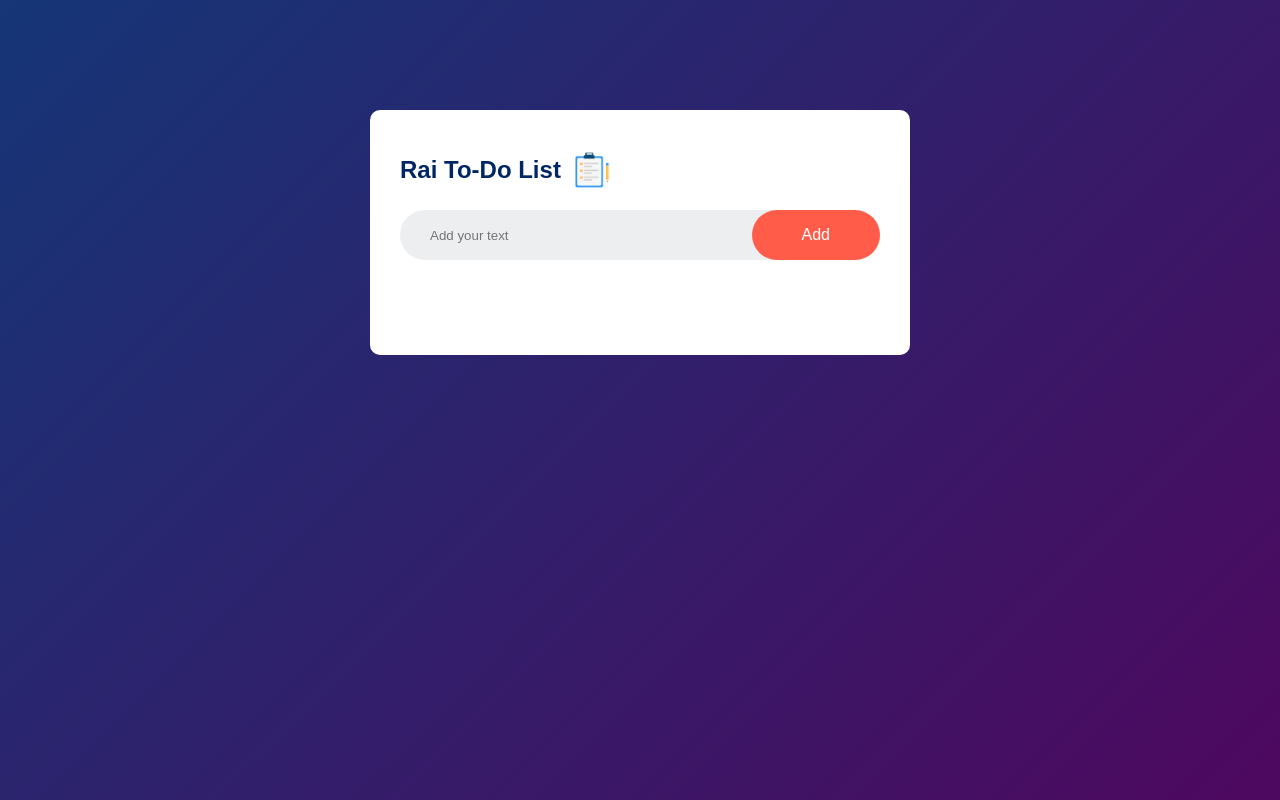
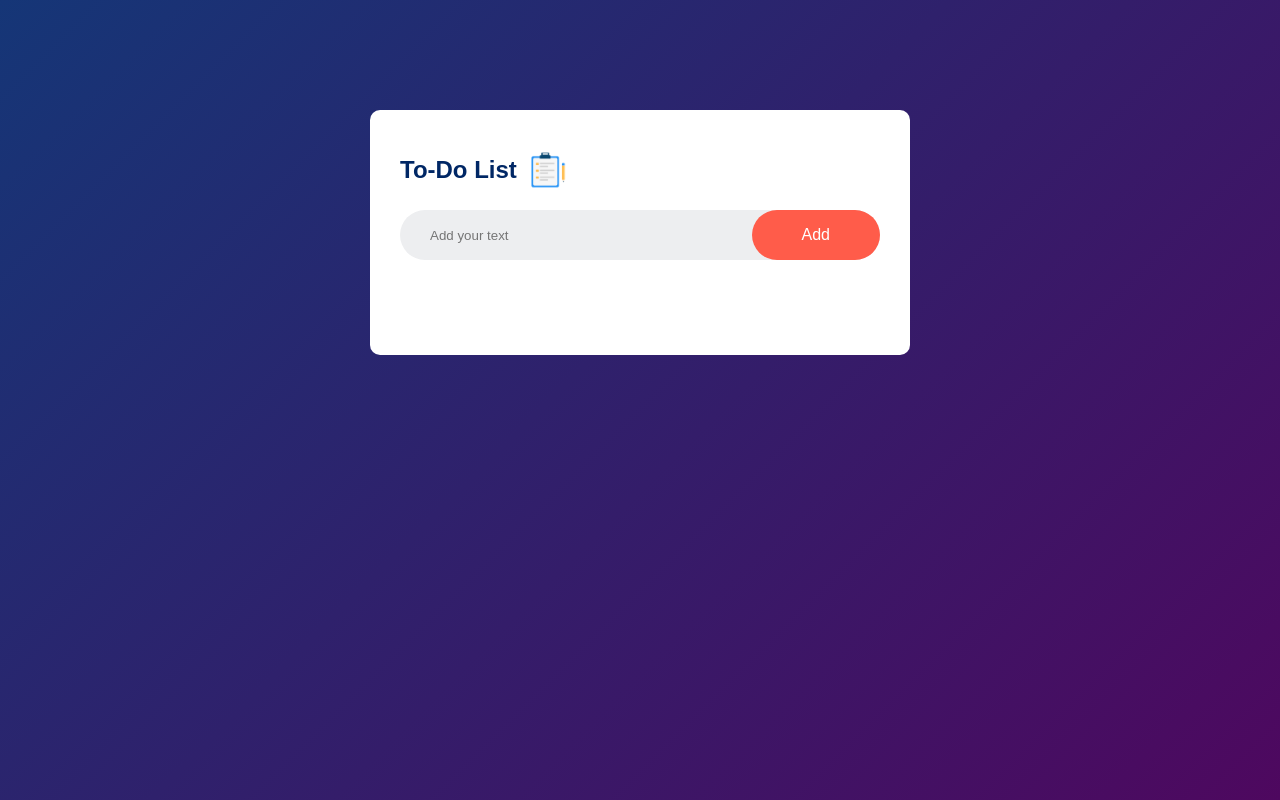
Before and after one commit to RaiAdnyana/To-Do-List, a plain HTML site: page index.html in a window 1280 px wide. Drawn offline with Linux system fonts and the light colour scheme; some packages are replaced by stand-ins of ours; a script that the page names is missing.

Commit message:
Update index.html

```diff
--- a/index.html
+++ b/index.html
@@ -9,7 +9,7 @@
 <body>
     <div class="container">
         <div class="todo-app">
-            <h2>Rai To-Do List <img src="img/checklist.png" alt=""></h2>
+            <h2>To-Do List <img src="img/checklist.png" alt=""></h2>
             <div class="row">
                 <input type="text" id="input-box" placeholder="Add your text">
                 <button onclick="addTask()">Add</button>
```
